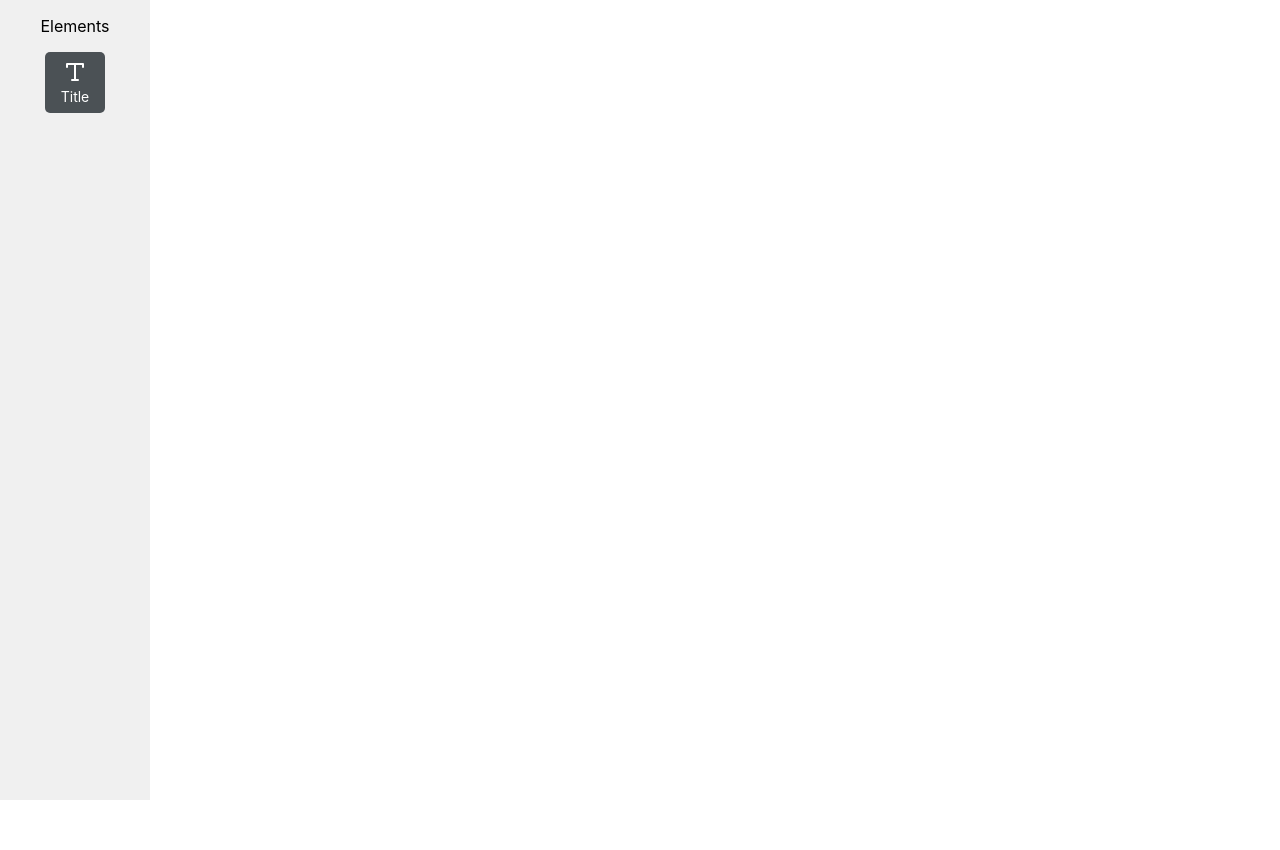
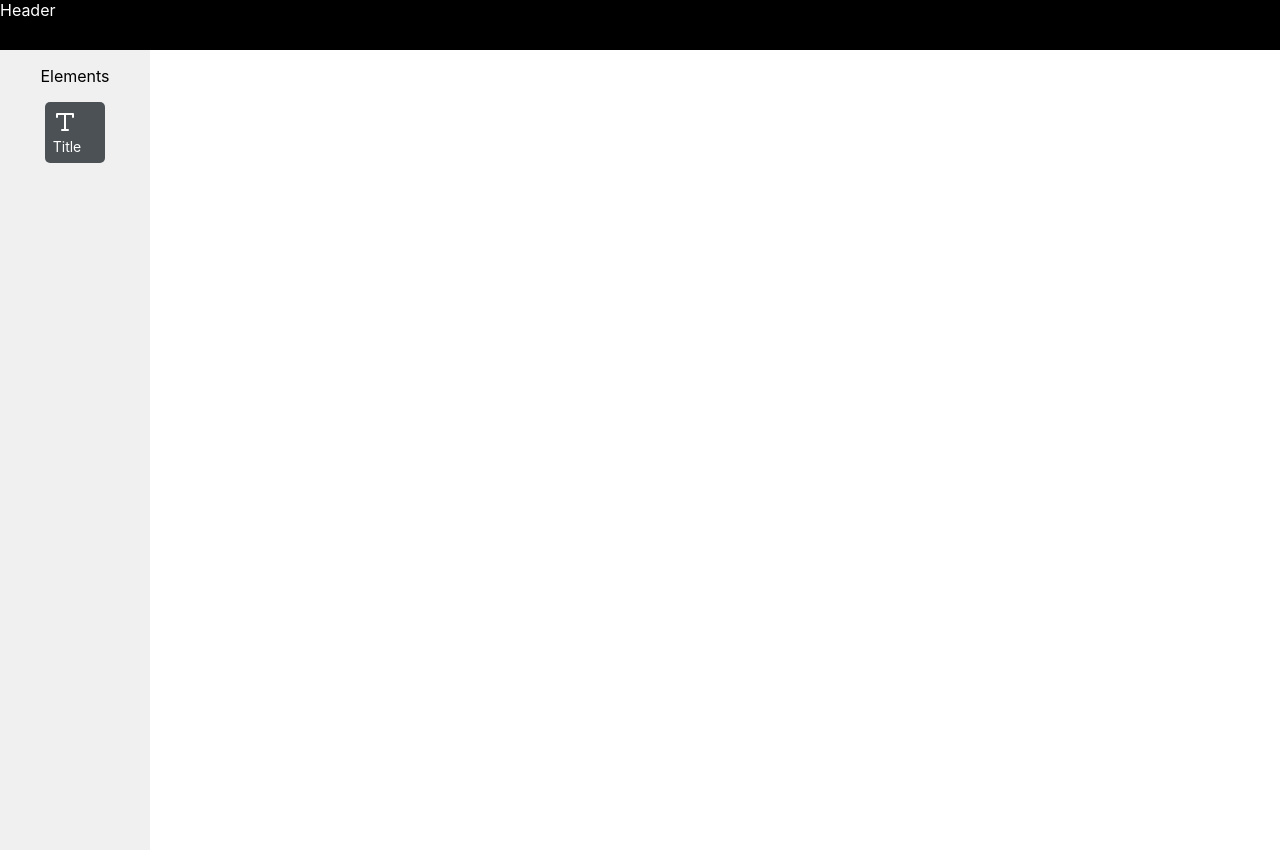
Before and after one commit to allnichols/website-builder, a React (Vite) app in the folder client/: page / in a window 1280 px wide. Before the commit the page ends 800 px from the top, so only its background shows below. Built offline with nearby package versions, Linux system fonts and the light colour scheme.

Commit message:
add grid and draggable

```diff
--- a/client/src/App.css
+++ b/client/src/App.css
@@ -1,39 +1,16 @@
 .App {
-  text-align: center;
+  display: grid;
+  grid-template-areas:
+    "header header header"
+    "sidebar content content"
+    "sidebar content content";
+  grid-template-columns: 150px 1fr 1fr;
+  grid-template-rows: 50px 1fr 50px;
+  height: 100vh;
 }
 
-.App-logo {
-  height: 40vmin;
-  pointer-events: none;
+.header {
+  grid-area: header;
+  background-color: black;
+  color: white;
 }
-
-@media (prefers-reduced-motion: no-preference) {
-  .App-logo {
-    animation: App-logo-float infinite 3s ease-in-out;
-  }
-}
-
-.App-header {
-  min-height: 100vh;
-  display: flex;
-  flex-direction: column;
-  align-items: center;
-  justify-content: center;
-  font-size: calc(10px + 2vmin);
-}
-
-.App-link {
-  color: rgb(112, 76, 182);
-}
-
-@keyframes App-logo-float {
-  0% {
-    transform: translateY(0);
-  }
-  50% {
-    transform: translateY(10px);
-  }
-  100% {
-    transform: translateY(0px);
-  }
-}
--- a/client/src/App.tsx
+++ b/client/src/App.tsx
@@ -1,10 +1,15 @@
 import "./App.css"
+import { DndContext } from "@dnd-kit/core"
 import { Sidebar } from "./components/sidebar/sidebar"
 
 const App = () => {
   return (
     <div className="App">
-      <Sidebar />
+      <header className="header">Header</header>
+      <DndContext>
+        <Sidebar />
+        <main className="content"></main>
+      </DndContext>
     </div>
   )
 }
--- a/client/src/components/sidebar/sidebar.module.css
+++ b/client/src/components/sidebar/sidebar.module.css
@@ -2,6 +2,7 @@
   display: flex;
   flex-direction: column;
   align-items: center;
+  grid-area: sidebar;
   height: 100vh;
   width: 150px;
   background-color: #f0f0f0;
--- a/client/src/components/sidebar/sidebar.tsx
+++ b/client/src/components/sidebar/sidebar.tsx
@@ -1,16 +1,34 @@
 import styles from "./sidebar.module.css"
 import titleIcon from "../../icons/title.svg"
+import { useDraggable } from "@dnd-kit/core"
+
 function Sidebar() {
+  const { attributes, listeners, setNodeRef, transform } = useDraggable({
+    id: "elements",
+  })
+
+  const style = transform
+    ? {
+        transform: `translate3d(${transform.x}px, ${transform.y}px, 0)`,
+      }
+    : undefined
+
   return (
-    <div className={styles.sidebar}>
+    <nav className={styles.sidebar} id="sidebar">
       <p>Elements</p>
-      <div className={styles["sidebar-section"]}>
+      <div
+        ref={setNodeRef}
+        {...attributes}
+        {...listeners}
+        className={styles["sidebar-section"]}
+        style={style}
+      >
         <div className={styles["sidebar-item"]} id="text">
           <img src={titleIcon} alt="title" />
           <p>Title</p>
         </div>
       </div>
-    </div>
+    </nav>
   )
 }
 
```
